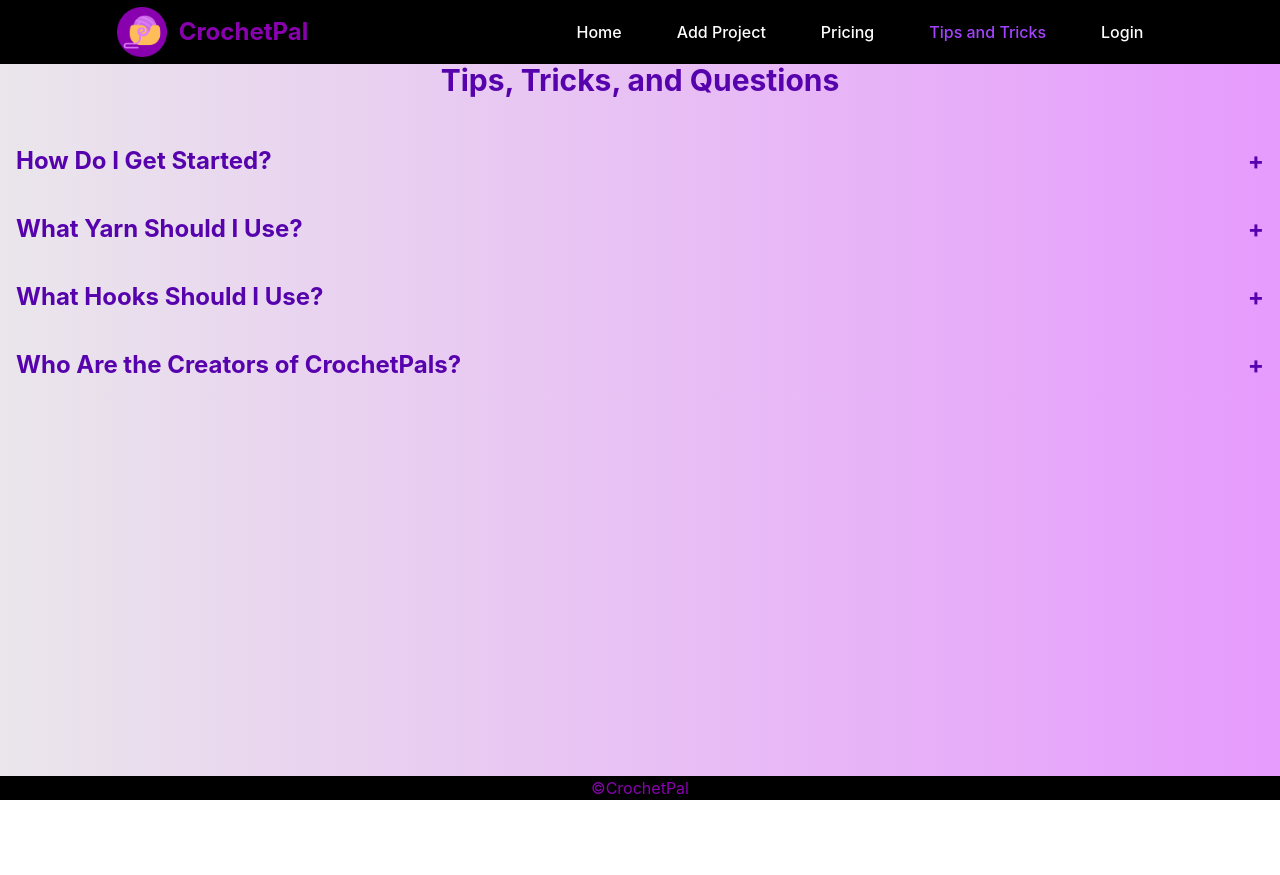
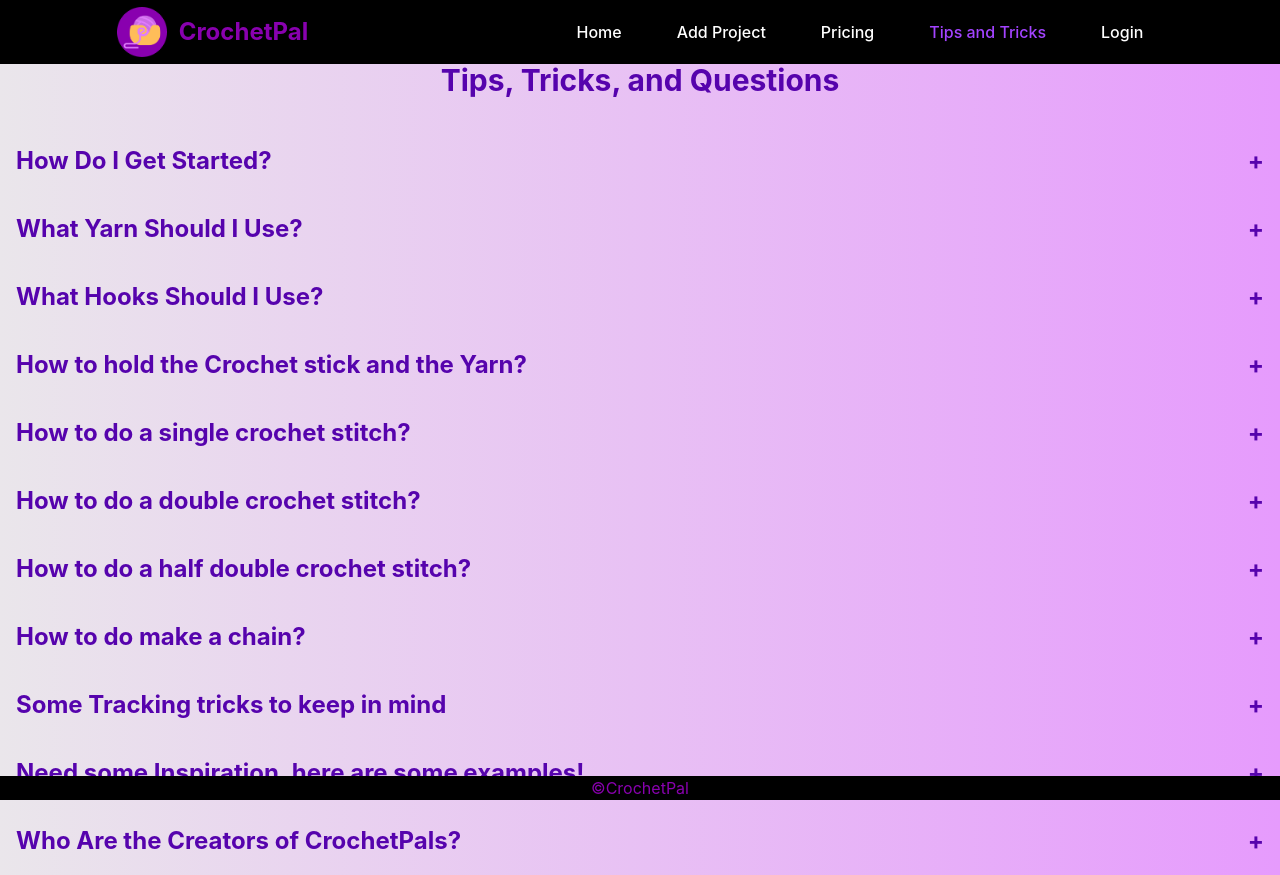
Before and after one commit to mabelheiner/crochetpal, a React (Vite) app: page /tips in a window 1280 px wide. Before the commit the page ends 800 px from the top, so only its background shows below. Built offline with nearby package versions, Linux system fonts and the light colour scheme; no server answers.

Commit message:
more in t&t page, fixed account page

```diff
--- a/src/Account.jsx
+++ b/src/Account.jsx
@@ -7,6 +7,7 @@ import Login from './Login';
 import { supabase } from './Supabase';
 import LoadingScreen from './LoadingScreen';
 import Footer from './Footer';
+import SignUp from './SignUp';
 
 const Account = () => {
     const [session, setSession] = useState(null);
@@ -40,7 +41,9 @@ const Account = () => {
         } catch (error) {
             alert('Error logging out: ', error.message);
         }
+        window.location.href ="Login"
     }
+
     return (
         <>
         {session ? (
--- a/src/TipsAndTricks.jsx
+++ b/src/TipsAndTricks.jsx
@@ -17,6 +17,7 @@ const TipsAndTricks = () => {
     <>
       <Navbar active='tips' />
       <h1>Tips, Tricks, and Questions </h1>
+
       <div className='question'>
         <h2 onClick={() => toggleAnswer('getStarted')} className='questionText'>How Do I Get Started? <span className='drop'>{answersVisible['getStarted'] ? '-' : '+'}</span></h2>
         {answersVisible['getStarted'] && (
@@ -25,6 +26,7 @@ const TipsAndTricks = () => {
           </p>
         )}
       </div>
+
       <div className='question'>
       <h2 onClick={() => toggleAnswer('yarn')} className='questionText'>What Yarn Should I Use? <span className='drop'>{answersVisible['yarn'] ? '-' : '+'}</span></h2>
         {answersVisible['yarn'] && (
@@ -33,6 +35,7 @@ const TipsAndTricks = () => {
           </p>
         )}
       </div>
+
       <div className='question'>
       <h2 onClick={() => toggleAnswer('hooks')} className='questionText'>What Hooks Should I Use? <span className='drop'>{answersVisible['hooks'] ? '-' : '+'}</span></h2>
         {answersVisible['hooks'] && (
@@ -41,9 +44,73 @@ const TipsAndTricks = () => {
           </p>
         )}
       </div>
+
       <div className='question'>
-      <h2 onClick={() => toggleAnswer('Creators')} className='questionText'>Who Are the Creators of CrochetPals? <span className='drop'>{answersVisible['hooks'] ? '-' : '+'}</span></h2>
-        {answersVisible['Creators'] && (
+      <h2 onClick={() => toggleAnswer('holding')} className='questionText'>How to hold the Crochet stick and the Yarn?<span className='drop'>{answersVisible['holding'] ? '-' : '+'}</span></h2>
+        {answersVisible['holding'] && (
+          <p>
+            Insert Here
+          </p>
+        )}
+      </div>
+
+      <div className='question'>
+      <h2 onClick={() => toggleAnswer('single_c')} className='questionText'>How to do a single crochet stitch?<span className='drop'>{answersVisible['single_c'] ? '-' : '+'}</span></h2>
+        {answersVisible['single_c'] && (
+          <p>
+            Insert Here
+          </p>
+        )}
+      </div>
+
+      <div className='question'>
+      <h2 onClick={() => toggleAnswer('double_c')} className='questionText'>How to do a double crochet stitch?<span className='drop'>{answersVisible['double_c'] ? '-' : '+'}</span></h2>
+        {answersVisible['double_c'] && (
+          <p>
+            Insert Here
+          </p>
+        )}
+      </div>
+
+      <div className='question'>
+      <h2 onClick={() => toggleAnswer('half_c')} className='questionText'>How to do a half double crochet stitch?<span className='drop'>{answersVisible['half_c'] ? '-' : '+'}</span></h2>
+        {answersVisible['half_c'] && (
+          <p>
+            Insert Here
+          </p>
+        )}
+      </div>
+
+      <div className='question'>
+      <h2 onClick={() => toggleAnswer('chain')} className='questionText'>How to do make a chain?<span className='drop'>{answersVisible['chain'] ? '-' : '+'}</span></h2>
+        {answersVisible['chain'] && (
+          <p>
+            Insert Here
+          </p>
+        )}
+      </div>
+
+      <div className='question'>
+      <h2 onClick={() => toggleAnswer('Tracking')} className='questionText'>Some Tracking tricks to keep in mind<span className='drop'>{answersVisible['Tracking'] ? '-' : '+'}</span></h2>
+        {answersVisible['Tracking'] && (
+          <p>
+            Insert Here
+          </p>
+        )}
+      </div>
+
+      <div className='question'>
+      <h2 onClick={() => toggleAnswer('Examples')} className='questionText'>Need some Inspiration, here are some examples!<span className='drop'>{answersVisible['Examples'] ? '-' : '+'}</span></h2>
+        {answersVisible['Examples'] && (
+          <p>
+            Insert Here
+          </p>
+        )}
+      </div>
+
+      <div className='question'>
+      <h2 onClick={() => toggleAnswer('creators')} className='questionText'>Who Are the Creators of CrochetPals? <span className='drop'>{answersVisible['creators'] ? '-' : '+'}</span></h2>
+        {answersVisible['creators'] && (
           <p>
             We are so glad you asked! Crochet pal is made by 3 developers:
             Mabel Heiner, Darcy Merilan, and Emma Ward.
```
